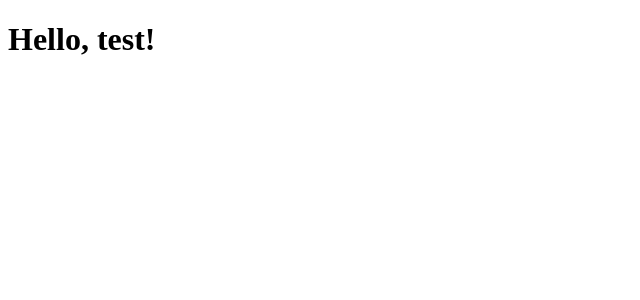
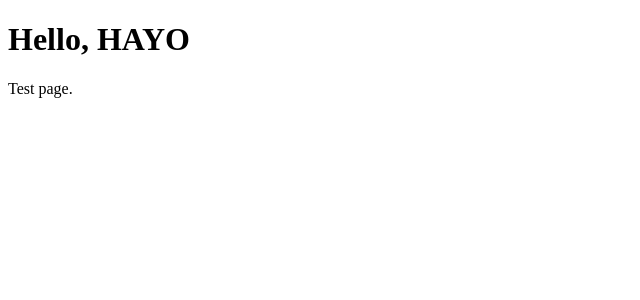
Before and after one commit to hayo-studio/hayo-station, a React app in the folder client/: page /test in a window 1280 px wide. Shown: the top 300 px of the page, without its empty margins (0-640 px from the left). Built offline with nearby package versions, Linux system fonts and the light colour scheme.

Commit message:
integrate with react-router@3

```diff
--- a/client/package.json
+++ b/client/package.json
@@ -11,12 +11,14 @@
   "license": "ISC",
   "dependencies": {
     "react": "^15.4.2",
-    "react-dom": "^15.4.2"
+    "react-dom": "^15.4.2",
+    "react-router": "^3.0.2"
   },
   "devDependencies": {
     "@types/react": "^15.0.14",
     "@types/react-dom": "^0.14.23",
     "@types/react-hot-loader": "^3.0.1",
+    "@types/react-router": "^3.0.6",
     "awesome-typescript-loader": "^3.0.8",
     "html-webpack-plugin": "^2.28.0",
     "react-hot-loader": "^3.0.0-beta.6",
--- a/client/src/App.tsx
+++ b/client/src/App.tsx
@@ -1,7 +1,12 @@
 import * as React from 'react'
 
-const App = () => (
-  <h1>Hello, test!</h1>
-)
-
-export default App
+export default class App extends React.Component<{children: any}, void> {
+  render () {
+    return (
+      <div>
+        <h1>Hello, HAYO</h1>
+        <div>{this.props.children}</div>
+      </div>
+    )
+  }
+}
--- /dev/null
+++ b/client/src/Root.tsx
@@ -0,0 +1,11 @@
+import * as React from 'react'
+import {Router, browserHistory} from 'react-router'
+import routes from './routes'
+
+export default class Root extends React.Component<void, void> {
+  render () {
+    return (
+      <Router history={browserHistory} routes={routes}/>
+    )
+  }
+}
--- a/client/src/index.tsx
+++ b/client/src/index.tsx
@@ -1,22 +1,22 @@
 import * as React from 'react'
 import * as ReactDOM from 'react-dom'
 import {AppContainer} from 'react-hot-loader'
-import App from './App'
+import Root from './Root'
 
-const render = (App: () => JSX.Element) => {
+const render = (Root: any) => {
   ReactDOM.render(
     <AppContainer>
-      <App />
+      <Root/>
     </AppContainer>,
     document.getElementById('app')
   )
 }
 
-render(App)
+render(Root)
 
 if (module.hot) {
-  module.hot.accept('./App', () => {
-    const nextApp = require('./App').default
-    render(nextApp)
+  module.hot.accept('./Root', () => {
+    const nextRoot = require('./Root').default
+    render(nextRoot)
   })
 }
--- /dev/null
+++ b/client/src/pages/Test.tsx
@@ -0,0 +1,9 @@
+import * as React from 'react'
+
+export default class Test extends React.Component<void, void> {
+  render () {
+    return (
+      <div>Test page.</div>
+    )
+  }
+}
--- /dev/null
+++ b/client/src/routes.tsx
@@ -0,0 +1,25 @@
+import * as React from 'react'
+import {Route, IndexRedirect} from 'react-router'
+import App from './App'
+import Test from './pages/Test'
+
+let routes =
+  <Route path='/' component={App}>
+    <IndexRedirect to='/test'/>
+    <Route path='test' component={Test}/>
+  </Route>
+
+/*
+ react-router hack
+ see: https://github.com/gaearon/react-hot-loader/issues/454
+ or: https://github.com/gaearon/react-hot-loader/issues/249
+ */
+if (module.hot) {
+  const oldRoutes = module.hot.data && module.hot.data.routes
+  if (oldRoutes) routes = oldRoutes
+  module.hot.dispose((data: any) => {
+    data.routes = routes
+  })
+}
+
+export default routes
```
